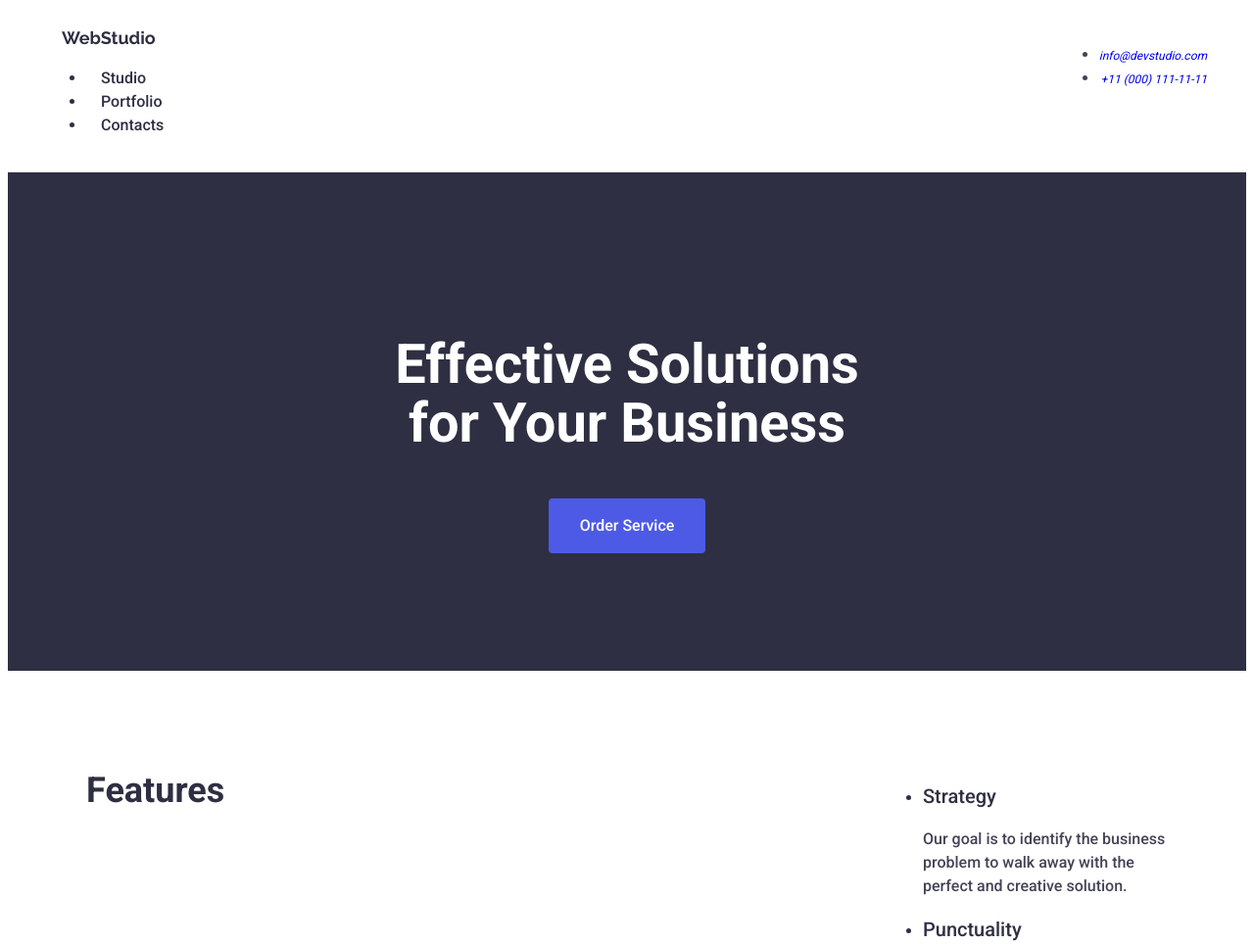
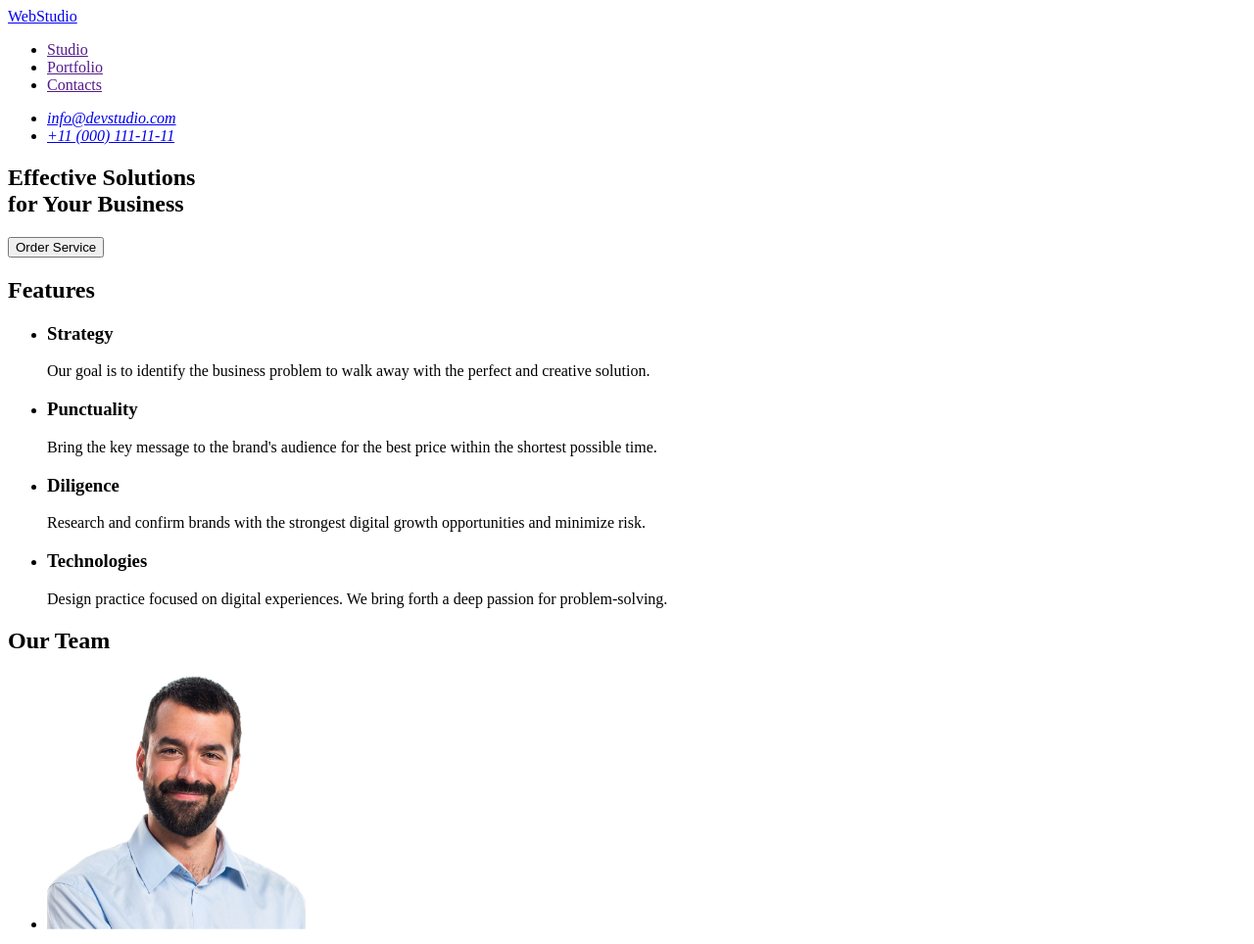
Before and after one commit to kormoshyulia/goit-markup-hw-01, a plain HTML site: page index.html in a window 1280 px wide. Shown: the top 964 px of the page at 98% size. Drawn offline with Linux system fonts and the light colour scheme.

Commit message:
refactor

```diff
--- a/index.html
+++ b/index.html
@@ -8,183 +8,13 @@
 <link rel="preconnect" href="https://fonts.gstatic.com" crossorigin>
 <link href="https://fonts.googleapis.com/css2?family=Roboto:wght@400;500;700;800&display=swap" rel="stylesheet">
 <link href="https://fonts.googleapis.com/css2?family=Raleway:wght@400;500;700;800&display=swap" rel="stylesheet">
-    <style>
-      body {
-        color: #2E2F42;
-        font-family: 'Roboto';
-        font-size: 16px;
-        line-height: 24px;
-        letter-spacing: 2%;
-      }
-      .feature {
-        max-width: 250px;
-      }
-      h1 {
-        font-family: 'Roboto';
-        font-size: 56px;
-        font-weight: bold;
-        letter-spacing: 2%;
-        line-height: 60px;
-      }
-      h2 {
-        font-family: 'Roboto';
-        font-size: 36px;
-        font-weight: bold;
-        letter-spacing: 2%;
-      }
-      h3 {
-        font-family: 'Roboto';
-        font-size: 20px;
-        font-weight: 500;
-        letter-spacing: 2%;
-      }
-      .small {
-        font-family: 'Roboto';
-        font-size: 12px;
-        font-weight: 400;
-        letter-spacing: 4%;
-        line-height: 14px;
-      }
-      .medium {
-        font-family: 'Roboto';
-        font-size: 16px;
-        font-weight: 500;
-        letter-spacing: 2%;
-        line-height: 24px;
 
-      }
-      .button-text {
-        font-family: 'Roboto';
-        font-size: 16px;
-        font-weight: 500;
-        letter-spacing: 4%;
-        line-height: 24px;
-      }
-      a {
-       text-decoration: none;
-        font-family: 'Roboto';
-        font-size: 12px;
-        font-weight: 400;
-        letter-spacing: 4%;
-        line-height: 16px;
-      }
-      header {
-        display: flex;
-        justify-content: space-between;
-        background-color: white;
-        padding: 20px 40px;
-      }
-      nav a {
-        margin: 0 15px;
-        color: #2E2F42;
-        font-family: 'Roboto';
-        font-weight: normal;
-      }
-      nav a:hover {
-        color: #404BBF;
-      }
-      .contact-info {
-        gap: 20px;
-        display: flex;
-        text-align: right;
-        color:#434455;
-      }
-      .contact:hover {
-        color: #404BBF;
-      }
-      .logo{
-        font-family: 'Raleway';
-        font-weight: 700;
-        font-size: 18px;
-        line-height: 21px;
-        letter-spacing: 3%;
-      }
-      .logo-white{
-        color: #F4F4FD;
-      }
-      .logo-blue{
-        color: #4D5AE5;
-      }
-      .logo-black{
-        color: #2E2F42;
-      }
-      .hero{
-        background-color: #2E2F42;
-        color:#FFFFFF;
-        text-align: center;
-        padding: 120px 20px;
-      }
-      .hero h1{
-        font-size: 56px;
-        font-weight: bold;
-      }
-
-      .btn-primary {
-        background-color: #4D5AE5;
-        color: #FFFFFF;
-        padding: 16px 32px;
-        border: none;
-        border-radius: 4px;
-        font-size: 16px;
-      }
-      .btn-primary:hover {
-        background-color: #404BBF;
-      }
-      .features {
-        padding: 80px;
-        gap: 42px;
-        display: flex;
-        justify-content: space-between;
-      }
-      .team-card{
-        width: 220px;
-        background-color: #FFFFFF;
-justify-content: center;
-text-align: center;
-border-bottom-right-radius: 4px;
-border-bottom-left-radius: 4px;
-box-shadow: 0 2px 8px rgba(0,0,0,0.1);
-      }
-      .team{
-        display: flex;
-        justify-content: center;
-        gap: 30px;
-      }
-      .team-card img{
-        height: 200px;
-        width: 100%;
-        object-fit: cover;
-        object-position: top center;
-
-      }
-      .gray-text{
-        color:#434455;
-      }
-      .team-section h2{
-        text-align: center;
-        padding-bottom: 36px;
-      }
-      .team-section {
-        background-color: #F4F4FD;
-        padding: 60px 120px;
-      }
-      footer {
-        background-color: #2E2F42;
-        color:#F4F4FD;
-
-        padding: 120px 120px;
-      }
-      footer p {
-        max-width: 264px;
-        font-size: 16px;
-      }
-    </style>
   </head>
   <body>
     <header>
 
       <nav>
-        <a href=”./index.html” class="logo">WebStudio</a>
+        <a href="./index.html" class="logo">WebStudio</a>
         <ul>
           <li>
             <a class="medium" href="">Studio</a>
@@ -202,7 +32,7 @@ box-shadow: 0 2px 8px rgba(0,0,0,0.1);
       <address class="contact-info">
         <ul>
           <li>
-            <a class="contact" href=”mailto:info@devstudio.com”>
+            <a href=”mailto:info@devstudio.com” class="contact">
               info@devstudio.com
             </a>
           </li>
@@ -217,8 +47,7 @@ box-shadow: 0 2px 8px rgba(0,0,0,0.1);
     </header>
     <main>
       <section class="hero">
-        <h1>Effective Solutions<br>
-          for Your Business</h1>
+        <h1>Effective Solutions<br>for Your Business</h1>
           <button class="btn-primary button-text" type="button">Order Service</button>
       </section>
       <section class="features">
```
